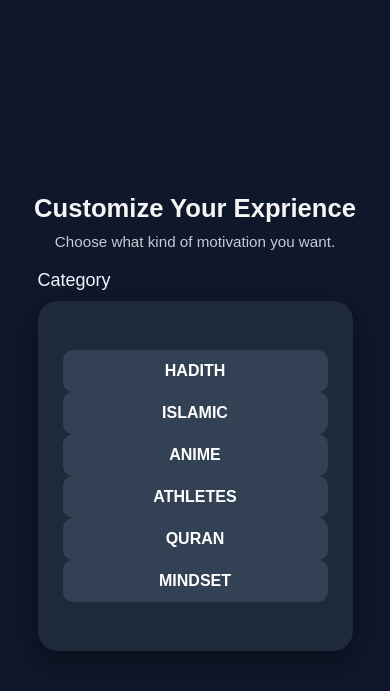
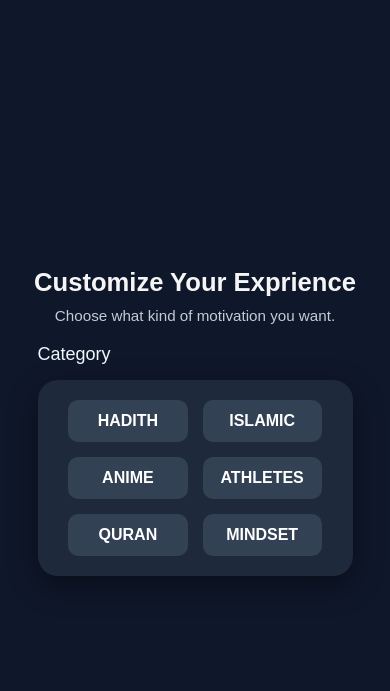
Before and after one commit to adebayomuhammed-coder/motivation, a Flask app: page /preference in a window 390 px wide. Shown: the top 691 px of the page. Run offline with Flask 3, Linux system fonts and the light colour scheme.

Commit message:
fixed the button

```diff
--- a/static/css/preference.css
+++ b/static/css/preference.css
@@ -15,6 +15,7 @@ body{
     font-family: Arial, sans-serif;
 }
 
+
 /* main card */
 .preference{
     display: flex;
@@ -22,14 +23,15 @@ body{
     justify-content: center;
     background: #1e293b;
     width: 90%;
-    max-width: 400px;
+    max-width: 450px;
     min-height: 350px;
     border-radius: 20px;
-    padding: 25px;
+    padding: 30px;
     box-shadow: 0 10px 30px rgba(0,0,0,0.4);
 }
 
 
+/* title */
 h1{
     color: whitesmoke;
     text-align: center;
@@ -37,6 +39,8 @@ h1{
     font-size: 2rem;
 }
 
+
+/* subtitle */
 .Category{
     color: aliceblue;
     text-align: center;
@@ -44,24 +48,27 @@ h1{
     margin-bottom: 20px;
 }
 
+
+/* category text */
 .Category-text{
     color: aliceblue;
     font-size: 20px;
     width: 90%;
-    max-width: 400px;
-    margin-bottom: 10px;
+    max-width: 450px;
+    margin-bottom: 15px;
 }
 
-/* buttons container */
-.btn{
+
+/* form buttons container */
+.btn form{
     display: flex;
     flex-wrap: wrap;
     justify-content: center;
-    column-gap: 16px;
-    row-gap: 18px;
+    gap: 18px;
 }
 
 
+/* buttons */
 button{
     background: #334155;
     color: white;
@@ -74,10 +81,12 @@ button{
     font-size: 1rem;
 }
 
+
 button:hover{
     background: #475569;
     transform: scale(1.05);
 }
+
 
 
 /* MOBILE */
@@ -96,17 +105,19 @@ button:hover{
         text-align: left;
     }
 
-    .prefrence{
+    .preference{
         padding: 20px;
         min-height: auto;
     }
 
-    .btn{
-        flex-direction: column;
-        width: 100%;
-    }
+    .btn form{
+    display: grid;
+    grid-template-columns: 1fr 1fr;
+    gap: 15px;
+    width: 100%;
+}
 
-    button{
-        width: 100%;
-    }
+button{
+    width: 100%;
 }
+}
--- a/templates/preference.html
+++ b/templates/preference.html
@@ -23,9 +23,8 @@
         <button name="Category" type="radio" value="athletes">ATHLETES</button>
         <button name="Category"  type="radio" value="quran">QURAN</button>
         <button name="Category" type="radio" value="mindset">MINDSET</button>
-
+      </form>
 </div>
-</form>
     </div>
 
 
```
